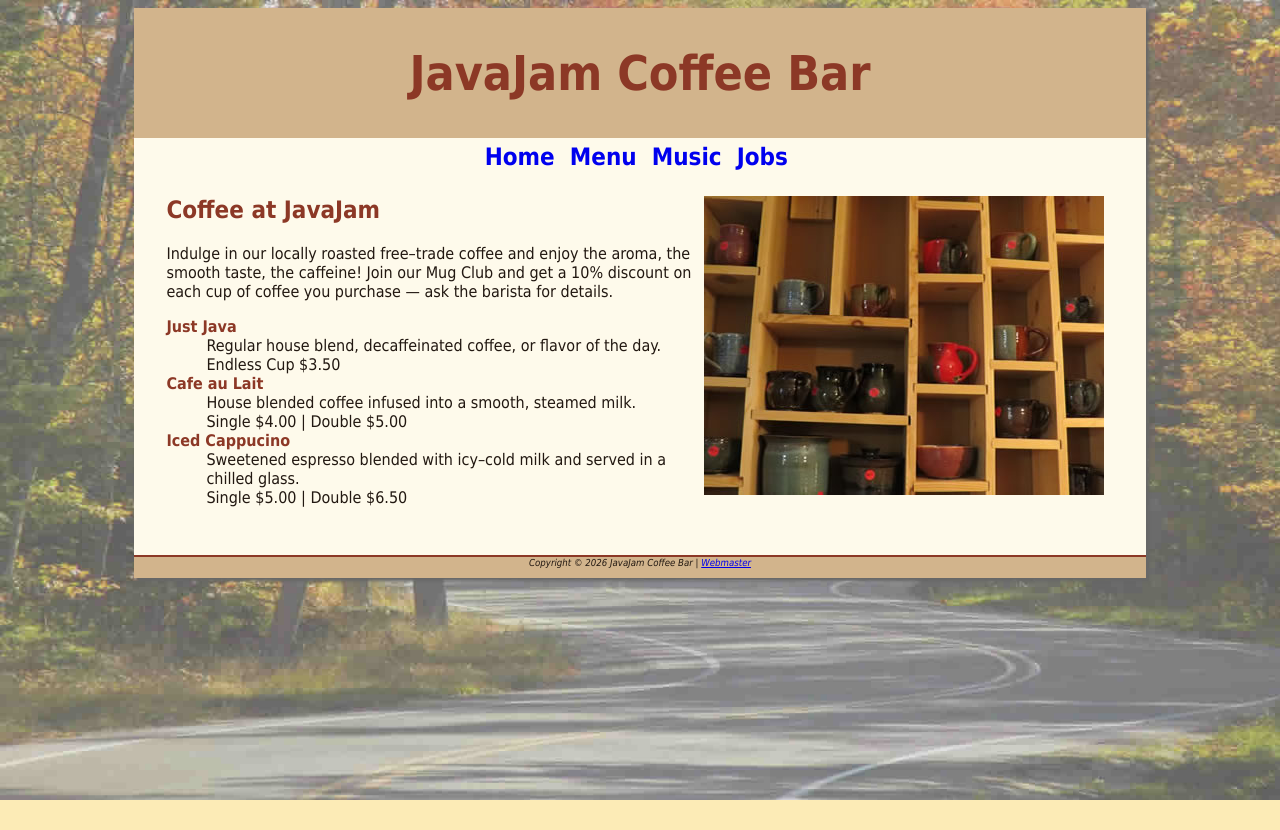
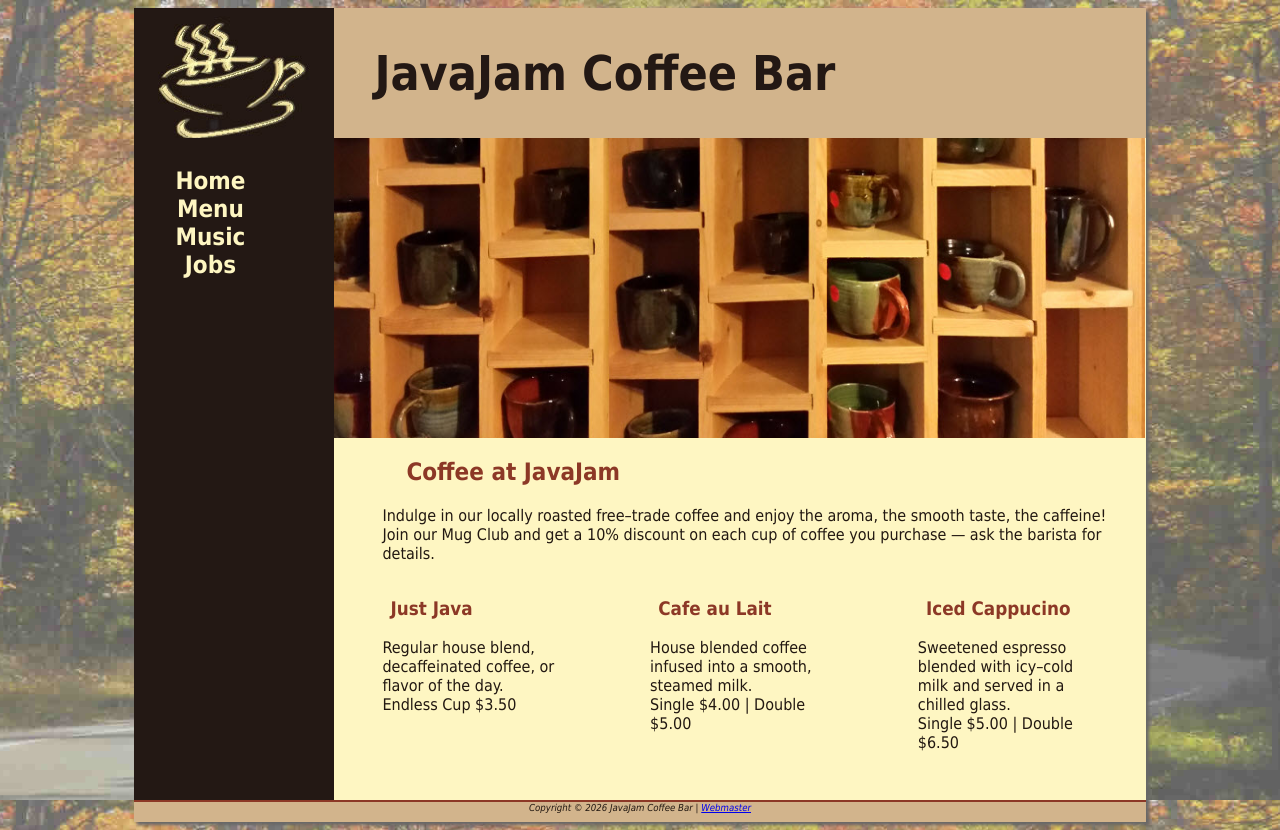
Before and after one commit to keboatman/boatman, a plain HTML site: page menu.html in a window 1280 px wide. Before the commit the page ends 800 px from the top, so only its background shows below. Drawn offline with Linux system fonts and the light colour scheme.

Commit message:
Add files via upload

```diff
--- a/menu.html
+++ b/menu.html
@@ -11,34 +11,41 @@
 <body>
 	<div id="wrapper">
 	<header>
-		<h1>JavaJam Coffee Bar</h1>
+		<h1><a href="index.html">JavaJam Coffee Bar</a></h1>
 	</header>
 	<nav>
-		<!-- comment here -->
-		<a href="index.html">Home</a>&nbsp;
-		<a href="menu.html">Menu</a>&nbsp;
-		<a href="music.html">Music</a>&nbsp;
-		<a href="jobs.html">Jobs</a>&nbsp;
+		<!-- Navigation -->
+		<ul>
+			<li><a href="index.html">Home</a></li>
+			<li><a href="menu.html">Menu</a></li>
+			<li><a href="music.html">Music</a></li>
+			<li><a href="jobs.html">Jobs</a></li>
+		</ul>
 	</nav>
 
 	<main>
-		<img src="images/mugs.jpg" alt="coffee mugs" align="right" width="400" height="299">
+		<div id="heromugs">
+		</div>
 		<h2>Coffee at JavaJam</h2>
 		<p>Indulge in our locally roasted free&ndash;trade coffee and enjoy the aroma, the smooth taste, the caffeine! Join our Mug Club and get a 10&#37; discount on each cup of coffee you purchase &mdash; ask the barista for details.
 		</p>
+		<!--Coffee sections-->
+		<section class="onethird">
+			<h3>Just Java</h3>
+			<p>Regular house blend, decaffeinated coffee, or flavor of the day. <br>Endless Cup $3.50</p>
+		</section>
 
-		<dl>
-			<dt><strong> Just Java</strong></dt>
-			<dd>Regular house blend, decaffeinated coffee, or flavor of the day.<br>
-			Endless Cup $3.50</dd>
-			<dt><strong> Cafe au Lait</strong></dt>
-			<dd>House blended coffee infused into a smooth, steamed milk.<br>
-			Single $4.00 | Double $5.00</dd>
-			<dt><strong> Iced Cappucino</strong></dt>
-			<dd>Sweetened espresso blended with icy&ndash;cold milk and served in a chilled glass.<br>
-			Single $5.00 | Double $6.50</dd>
+		<section class="onethird">
+			<h3>Cafe au Lait</h3>
+			<p>House blended coffee infused into a smooth, steamed milk.<br>
+			Single $4.00 | Double $5.00</p>
+		</section>
 
-		</dl>
+		<section class="onethird">
+			<h3>Iced Cappucino</h3>
+			<p>Sweetened espresso blended with icy&ndash;cold milk and served in a chilled glass.<br>
+			Single $5.00 | Double $6.50</p>
+		</section>
 
 	</main>
 
--- a/styles/java.css
+++ b/styles/java.css
@@ -1,3 +1,6 @@
+* {
+	box-sizing: border-box;
+}
 /*styles for the body*/
 body {
 	background-color: #FCEBB6;
@@ -11,22 +14,29 @@ body {
 }
 /*styles for the wrapper*/
 #wrapper {
-	background-color: #FEFAEB;
+	background-color: #231814;
 	margin-left: auto;
 	margin-right: auto;
 	width: 80%;
 	min-width: 900px;
 	max-width: 1280px;
 	box-shadow: 3px 3px 3px #676767;
+	padding: 0;
 }
 /*styles for the header*/
 header {
 	background-color: #D2B48C;
-	color: #8C3826;
-	text-align: center;
+	background-image: url(../images/coffeelogo.jpg);
+	background-repeat: no-repeat;
+	padding-left: 240px;
+	color: #231814;
 	padding-top: 5px;
 	padding-bottom: 5px;
 }
+header a { text-decoration: none; }
+header a:link { color: #231814; }
+header a:visited { color: #231814; }
+header a:hover { color: #FEF6C2; }
 /*styles for heading*/
 h1 { font-size: 3em; }
 h2 { color: #8C3826; }
@@ -34,7 +44,10 @@ h4 {
 	background-color: #D2B48C;
 	font-size: 1.2em;
 	padding-left: .5em;
-	padding-bottom: .25em;
+	padding-bottom: 0;
+	text-transform: uppercase;
+	border-bottom: 1px solid #221811;
+	clear: left;
 }
 h3, dt { color: #8C3826; }
 
@@ -45,18 +58,44 @@ nav {
 	font-size: 1.5em;
 	padding-top: 5px;
 	padding-bottom: 5px;
+	float: left;
+	width: 200px;
 }
 nav a { text-decoration: none; }
+nav a:link { color: #FEF6C2; }
+nav a:visited { color: #D2B48C; }
+nav a:hover { color: #CC9933; }
+nav ul {
+	list-style-type: none;
+	padding-left: 0;
+}
 
 /*Styles for the main*/
 main {
 	display: block;
-	padding: 0 2em 2em 2em;
+	padding: 0 0 2em 0;
+	background-color: #FEF6C2;
+	overflow: auto;
+	margin-left: 200px;
+}
+h2, h3, h4, p, div, ul, dl {
+	padding-left: 3em;
+	padding-right: 2em;
 }
 /*styles for classes*/
 .details {
 	padding-left: 20%;
 	padding-right: 20%;
+	overflow: auto;
+}
+.floatleft {
+	float: left;
+	padding-right: 2em;
+	padding-bottom: 2em;
+}
+.onethird {
+	float: left;
+	width: 33%;
 }
 
 /*styles for images*/
@@ -70,7 +109,19 @@ img {
 	height: 300px;
 	background-image: url(../images/hero.jpg);
 	background-repeat: no-repeat;
-	background-size: cover;
+	background-size: 100% 100%;
+}
+#heromugs {
+	height: 300px;
+	background-image: url(../images/heromugs.jpg);
+	background-repeat: no-repeat;
+	background-size: 100% 100%;
+}
+#heroguitar {
+	height: 300px;
+	background-image: url(../images/heroguitar.jpg);
+	background-repeat: no-repeat;
+	background-size: 100% 100%;
 }
 /*styles for the footer*/
 footer {
```
Also changed, not shown: index.html (+10 -10 lines), music.html (+12 -8 lines), images/coffeelogo.jpg (added), images/heroguitar.jpg (added), images/heromugs.jpg (added).
